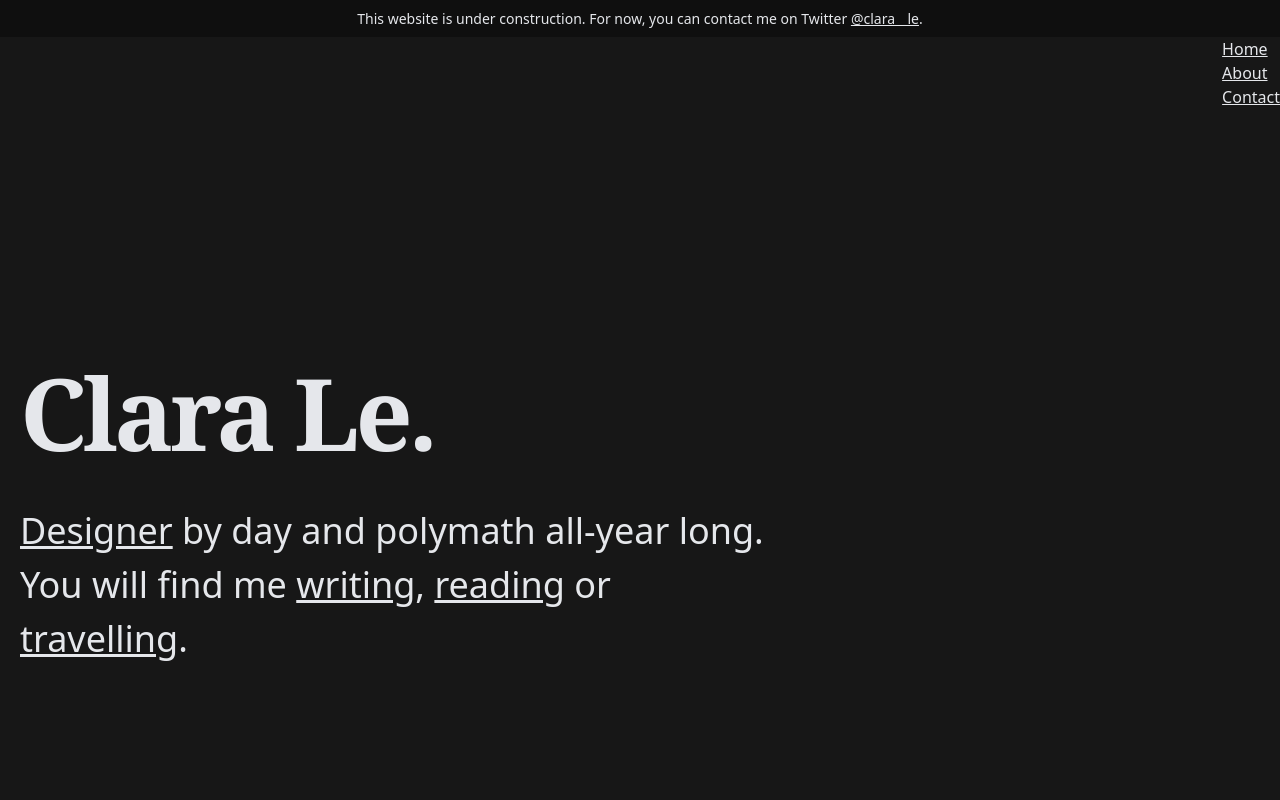
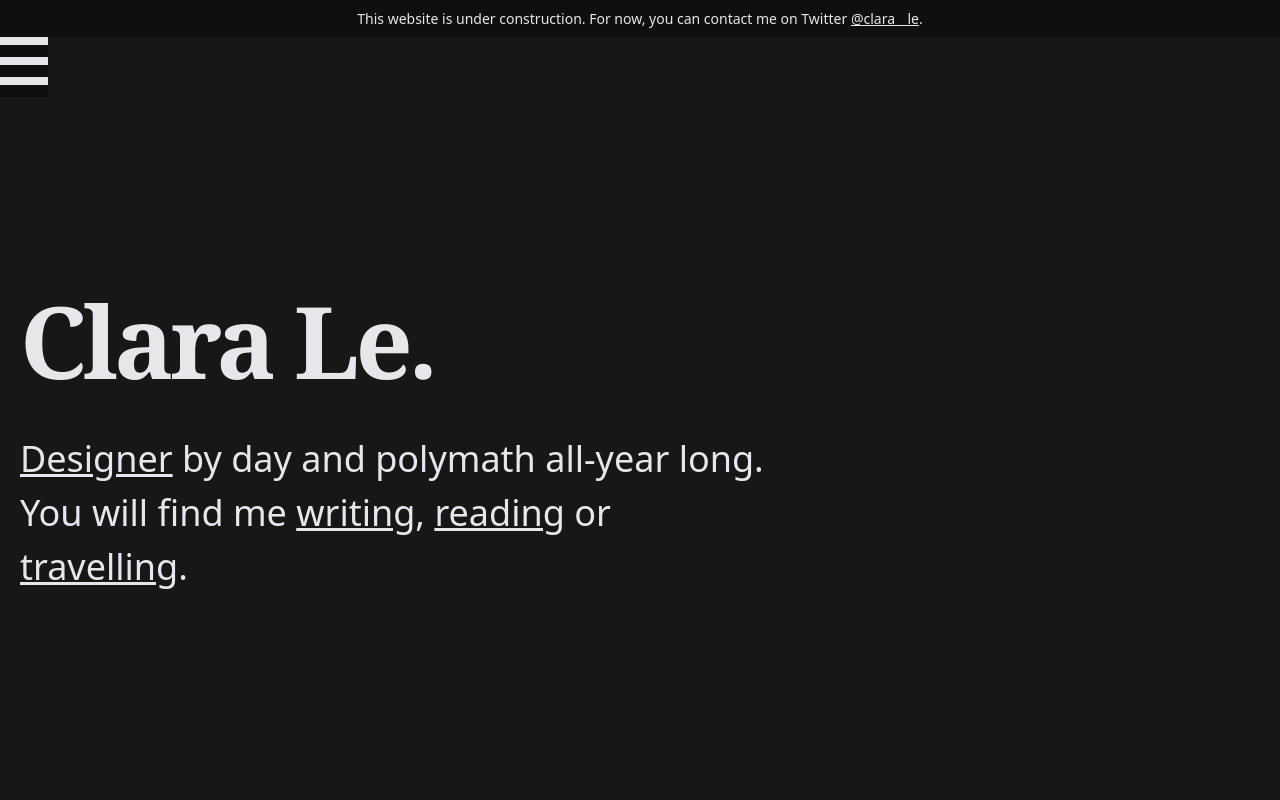
Before and after one commit to hgcl/clara-website, a Next.js app: page / in a window 1280 px wide. Shown: the top 800 px of the page. Built offline with nearby package versions, Linux system fonts and the light colour scheme; a web font is replaced by a local one.

Commit message:
Add menu first draft

```diff
--- /dev/null
+++ b/components/BurgerIcon.js
@@ -0,0 +1,16 @@
+import React from "react";
+
+const BurgerIcon = ({ open, ...props }) => (
+  <div
+    className={`${
+      open ? "burger-menu open" : "burger-menu"
+    } z-100 inline-block fixed bottom-10 right-5 cursor-pointer bg-white`}
+    {...props}
+  >
+    <div className="bar1 w-12 h-3 bg-black mt-2" key="b1" />
+    <div className="bar2 w-12 h-3 bg-black mt-2" key="b2" />
+    <div className="bar3 w-12 h-3 bg-black mt-2" key="b3" />
+  </div>
+);
+
+export default BurgerIcon;
--- /dev/null
+++ b/components/Menu.js
@@ -0,0 +1,37 @@
+import React from "react";
+import Popup from "reactjs-popup";
+import BurgerIcon from "../components/BurgerIcon";
+
+const contentStyle = {
+  background: "rgba(255,255,255,0)",
+  width: "80%",
+  border: "none",
+};
+
+const Menu = () => (
+  <Popup
+    modal
+    overlayStyle={{ background: "rgba(255,255,255,0.98" }}
+    contentStyle={contentStyle}
+    closeOnDocumentClick={false}
+    trigger={(open) => <BurgerIcon open={open} />}
+  >
+    {(close) => (
+      <div className="menu w-full block text-center p-0">
+        <ul className="relative text-3xl">
+          <li className="cursor-pointer hover:text-black" onClick={close}>
+            Home
+          </li>
+          <li onClick={close}>Getting Started</li>
+          <li onClick={close}>Component API</li>
+          <li onClick={close}>Use Case - Tooltip</li>
+          <li onClick={close}>Use Case - Modal</li>
+          <li onClick={close}>Use Case - Menu</li>
+          <li onClick={close}>Contributing</li>
+        </ul>
+      </div>
+    )}
+  </Popup>
+);
+
+export default Menu;
--- a/components/layout.js
+++ b/components/layout.js
@@ -1,7 +1,7 @@
-import Alert from '../components/alert'
-import Footer from '../components/footer'
-import Meta from '../components/meta'
-import Nav from '../components/nav'
+import Alert from "../components/alert";
+import Footer from "../components/footer";
+import Meta from "../components/meta";
+import Menu from "../components/menu";
 
 // Alert at page top + footer
 
@@ -11,10 +11,10 @@ export default function Layout({ preview, children }) {
       <Meta />
       <div className="min-h-screen">
         <Alert preview={preview} />
-        <Nav />
+        <Menu />
         <main>{children}</main>
       </div>
       <Footer />
     </>
-  )
+  );
 }
--- a/components/nav.js
+++ /dev/null
@@ -1,13 +0,0 @@
-import Link from '../components/link'
-
-export default function Nav() {
-  return (
-    <nav className="flex justify-end">
-          <ul>
-            <li><Link href="#">Home</Link></li>
-            <li><Link href="#">About</Link></li>
-            <li><Link href="#">Contact</Link></li>
-          </ul>
-    </nav>
-  )
-}
```
